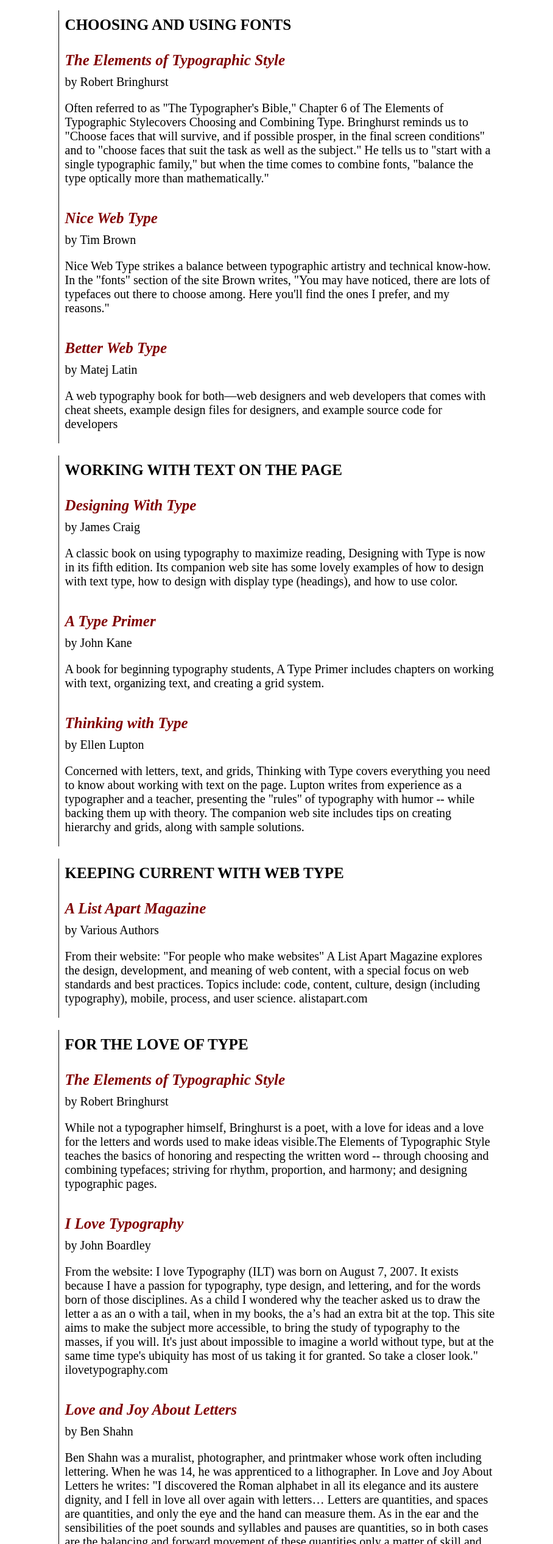
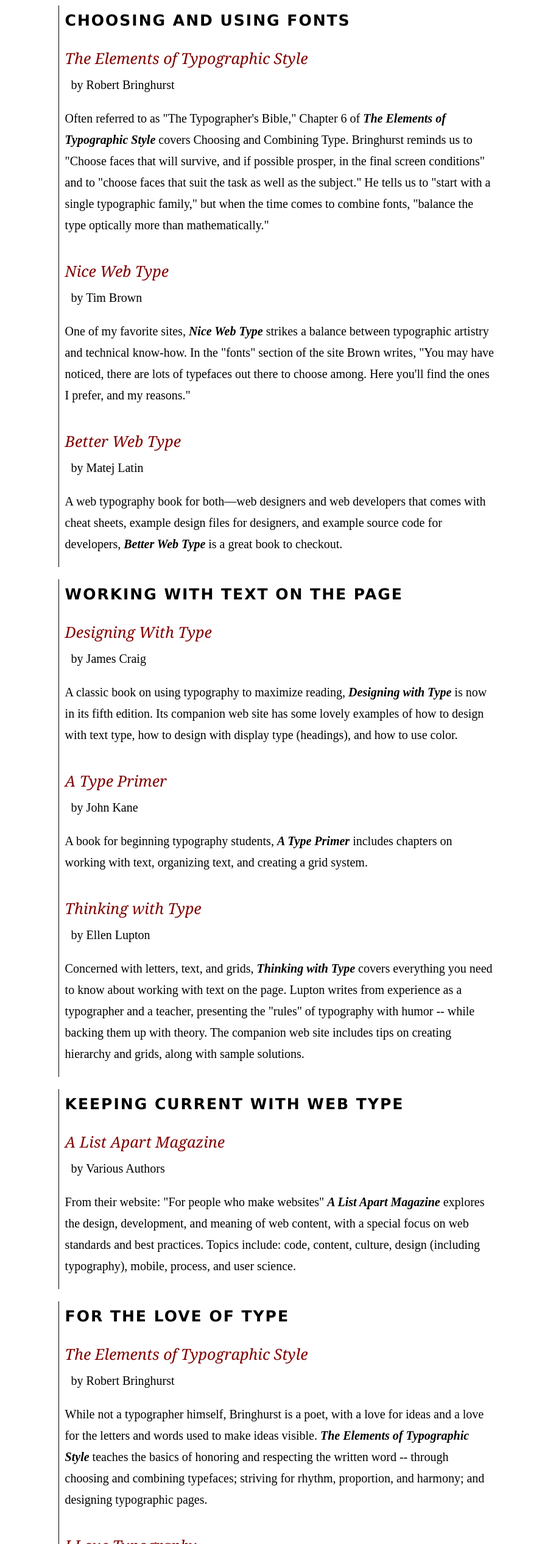
Before and after one commit to FbW-22-E04/uib-ui-ux-typography-xstartstaticx, a plain HTML site: page index.html in a window 1280 px wide. Shown: the part 268-2800 px from the top of the page at 61% size, without its empty margins (186-1094 px from the left). Drawn offline with Linux system fonts and the light colour scheme.

Commit message:
added text formatting and links

```diff
--- a/index.html
+++ b/index.html
@@ -9,154 +9,217 @@
     <link rel="preconnect" href="https://fonts.googleapis.com" />
     <link rel="preconnect" href="https://fonts.gstatic.com" crossorigin />
     <link
-      href="https://fonts.googleapis.com/css2?family=IBM+Plex+Serif:wght@300;400;700&display=swap"
+      href="https://fonts.googleapis.com/css2?family=IBM+Plex+Serif:wght@400;500;600&display=swap"
       rel="stylesheet"
     />
   </head>
   <body>
     <header>
-      <nav>
+      <nav id="to-top">
         <ul>
-          <li>Choosing and Using Fonts</li>
-          <li>Working with Text on the Page</li>
-          <li>Keeping Current with Web Type</li>
-          <li>For the Love of Type</li>
+          <li><a href="#section-1">Choosing and Using Fonts</a></li>
+          <li><a href="#section-2">Working with Text on the Page</a></li>
+          <li><a href="#section-3">Keeping Current with Web Type</a></li>
+          <li><a href="#section-4">For the Love of Type</a></li>
         </ul>
       </nav>
     </header>
     <main>
       <h1>Typography Resources</h1>
-      <section>
+      <section id="section-1">
         <h2>Choosing and Using Fonts</h2>
         <article>
-          <h3>The Elements of Typographic Style</h3>
+          <h3>
+            <a
+              href="https://en.wikipedia.org/wiki/The_Elements_of_Typographic_Style"
+              target="_blank"
+              >The Elements of Typographic Style</a
+            >
+          </h3>
           <p>by Robert Bringhurst</p>
           <p>
-            Often referred to as "The Typographer's Bible," Chapter 6 of The
-            Elements of Typographic Stylecovers Choosing and Combining Type.
-            Bringhurst reminds us to "Choose faces that will survive, and if
-            possible prosper, in the final screen conditions" and to "choose
-            faces that suit the task as well as the subject." He tells us to
-            "start with a single typographic family," but when the time comes to
-            combine fonts, "balance the type optically more than
-            mathematically."
+            Often referred to as "The Typographer's Bible," Chapter 6 of
+            <i><strong> The Elements of Typographic Style </strong></i> covers
+            Choosing and Combining Type. Bringhurst reminds us to "Choose faces
+            that will survive, and if possible prosper, in the final screen
+            conditions" and to "choose faces that suit the task as well as the
+            subject." He tells us to "start with a single typographic family,"
+            but when the time comes to combine fonts, "balance the type
+            optically more than mathematically."
           </p>
         </article>
         <article>
-          <h3>Nice Web Type</h3>
+          <h3>
+            <a href="http://nicewebtype.com/" target="_blank">Nice Web Type</a>
+          </h3>
           <p>by Tim Brown</p>
           <p>
-            Nice Web Type strikes a balance between typographic artistry and
-            technical know-how. In the "fonts" section of the site Brown writes,
-            "You may have noticed, there are lots of typefaces out there to
-            choose among. Here you'll find the ones I prefer, and my reasons."
+            One of my favorite sites,
+            <i><strong>Nice Web Type</strong></i> strikes a balance between
+            typographic artistry and technical know-how. In the "fonts" section
+            of the site Brown writes, "You may have noticed, there are lots of
+            typefaces out there to choose among. Here you'll find the ones I
+            prefer, and my reasons."
           </p>
         </article>
         <article>
-          <h3>Better Web Type</h3>
+          <h3>
+            <a href="https://betterwebtype.com/" target="_blank"
+              >Better Web Type</a
+            >
+          </h3>
           <p>by Matej Latin</p>
           <p>
             A web typography book for both—web designers and web developers that
             comes with cheat sheets, example design files for designers, and
-            example source code for developers
+            example source code for developers,
+            <i><strong>Better Web Type</strong></i> is a great book to checkout.
           </p>
         </article>
       </section>
-      <section>
+      <section id="section-2">
         <h2>Working with Text on the Page</h2>
         <article>
-          <h3>Designing With Type</h3>
+          <h3>
+            <a
+              href="https://www.amazon.com/Designing-Type-5th-Essential-Typography/dp/0823014134"
+              target="_blank"
+              >Designing With Type</a
+            >
+          </h3>
           <p>by James Craig</p>
           <p>
-            A classic book on using typography to maximize reading, Designing
-            with Type is now in its fifth edition. Its companion web site has
-            some lovely examples of how to design with text type, how to design
-            with display type (headings), and how to use color.
+            A classic book on using typography to maximize reading,
+            <i>
+              <strong> Designing with Type </strong>
+            </i>
+            is now in its fifth edition. Its companion web site has some lovely
+            examples of how to design with text type, how to design with display
+            type (headings), and how to use color.
           </p>
         </article>
         <article>
-          <h3>A Type Primer</h3>
+          <h3>
+            <a
+              href="https://www.amazon.com/Type-Primer-2nd-John-Kane/dp/0205066445"
+              target="_blank"
+              >A Type Primer</a
+            >
+          </h3>
           <p>by John Kane</p>
           <p>
-            A book for beginning typography students, A Type Primer includes
-            chapters on working with text, organizing text, and creating a grid
-            system.
+            A book for beginning typography students,
+            <i><strong>A Type Primer</strong></i> includes chapters on working
+            with text, organizing text, and creating a grid system.
           </p>
         </article>
         <article>
-          <h3>Thinking with Type</h3>
+          <h3>
+            <a href="http://thinkingwithtype.com/" target="_blank"
+              >Thinking with Type</a
+            >
+          </h3>
           <p>by Ellen Lupton</p>
           <p>
-            Concerned with letters, text, and grids, Thinking with Type covers
-            everything you need to know about working with text on the page.
-            Lupton writes from experience as a typographer and a teacher,
-            presenting the "rules" of typography with humor -- while backing
-            them up with theory. The companion web site includes tips on
-            creating hierarchy and grids, along with sample solutions.
+            Concerned with letters, text, and grids,
+            <i><strong>Thinking with Type</strong></i> covers everything you
+            need to know about working with text on the page. Lupton writes from
+            experience as a typographer and a teacher, presenting the "rules" of
+            typography with humor -- while backing them up with theory. The
+            companion web site includes tips on creating hierarchy and grids,
+            along with sample solutions.
           </p>
         </article>
       </section>
-      <section>
+      <section id="section-3">
         <h2>Keeping Current with Web Type</h2>
         <article>
-          <h3>A List Apart Magazine</h3>
+          <h3>
+            <a href="https://alistapart.com/" target="_blank"
+              >A List Apart Magazine</a
+            >
+          </h3>
           <p>by Various Authors</p>
           <p>
-            From their website: "For people who make websites" A List Apart
-            Magazine explores the design, development, and meaning of web
-            content, with a special focus on web standards and best practices.
-            Topics include: code, content, culture, design (including
-            typography), mobile, process, and user science. alistapart.com
+            From their website: "For people who make websites"
+            <i>
+              <strong> A List Apart Magazine </strong>
+            </i>
+            explores the design, development, and meaning of web content, with a
+            special focus on web standards and best practices. Topics include:
+            code, content, culture, design (including typography), mobile,
+            process, and user science.
           </p>
         </article>
       </section>
-      <section>
+      <section id="section-4">
         <h2>For the Love of Type</h2>
         <article>
-          <h3>The Elements of Typographic Style</h3>
+          <h3>
+            <a
+              href="https://en.wikipedia.org/wiki/The_Elements_of_Typographic_Style"
+              target="_blank"
+              >The Elements of Typographic Style</a
+            >
+          </h3>
           <p>by Robert Bringhurst</p>
           <p>
             While not a typographer himself, Bringhurst is a poet, with a love
             for ideas and a love for the letters and words used to make ideas
-            visible.The Elements of Typographic Style teaches the basics of
-            honoring and respecting the written word -- through choosing and
-            combining typefaces; striving for rhythm, proportion, and harmony;
-            and designing typographic pages.
+            visible.
+            <i><strong>The Elements of Typographic Style</strong></i> teaches
+            the basics of honoring and respecting the written word -- through
+            choosing and combining typefaces; striving for rhythm, proportion,
+            and harmony; and designing typographic pages.
           </p>
         </article>
         <article>
-          <h3>I Love Typography</h3>
+          <h3>
+            <a href="https://fonts.ilovetypography.com/" target="_blank"
+              >I Love Typography</a
+            >
+          </h3>
           <p>by John Boardley</p>
           <p>
-            From the website: I love Typography (ILT) was born on August 7,
-            2007. It exists because I have a passion for typography, type
-            design, and lettering, and for the words born of those disciplines.
-            As a child I wondered why the teacher asked us to draw the letter a
-            as an o with a tail, when in my books, the a’s had an extra bit at
-            the top. This site aims to make the subject more accessible, to
-            bring the study of typography to the masses, if you will. It's just
-            about impossible to imagine a world without type, but at the same
-            time type's ubiquity has most of us taking it for granted. So take a
-            closer look." ilovetypography.com
+            From the website: <i><strong>I love Typography</strong></i> (ILT)
+            was born on August 7, 2007. It exists because I have a passion for
+            typography, type design, and lettering, and for the words born of
+            those disciplines. As a child I wondered why the teacher asked us to
+            draw the letter a as an o with a tail, when in my books, the a’s had
+            an extra bit at the top. This site aims to make the subject more
+            accessible, to bring the study of typography to the masses, if you
+            will. It's just about impossible to imagine a world without type,
+            but at the same time type's ubiquity has most of us taking it for
+            granted. So take a closer look."
           </p>
         </article>
         <article>
-          <h3>Love and Joy About Letters</h3>
+          <h3>
+            <a
+              href="https://www.amazon.com/Love-Joy-about-Letters-Lettering/dp/B0006AYYFG"
+              target="_blank"
+              >Love and Joy About Letters</a
+            >
+          </h3>
           <p>by Ben Shahn</p>
           <p>
             Ben Shahn was a muralist, photographer, and printmaker whose work
             often including lettering. When he was 14, he was apprenticed to a
-            lithographer. In Love and Joy About Letters he writes: "I discovered
-            the Roman alphabet in all its elegance and its austere dignity, and
-            I fell in love all over again with letters… Letters are quantities,
-            and spaces are quantities, and only the eye and the hand can measure
-            them. As in the ear and the sensibilities of the poet sounds and
-            syllables and pauses are quantities, so in both cases are the
-            balancing and forward movement of these quantities only a matter of
-            skill and feeling and art."
+            lithographer. In
+            <i><strong>Love and Joy About Letters</strong></i> he writes: "I
+            discovered the Roman alphabet in all its elegance and its austere
+            dignity, and I fell in love all over again with letters… Letters are
+            quantities, and spaces are quantities, and only the eye and the hand
+            can measure them. As in the ear and the sensibilities of the poet
+            sounds and syllables and pauses are quantities, so in both cases are
+            the balancing and forward movement of these quantities only a matter
+            of skill and feeling and art."
           </p>
         </article>
       </section>
     </main>
+    <footer>
+      <p class="to-top"><a href="#to-top">Back to Top</a></p>
+    </footer>
   </body>
 </html>
--- a/style.css
+++ b/style.css
@@ -24,18 +24,34 @@ nav {
 li {
   font-size: 2rem;
   padding: 0.5rem 3rem;
-  color: maroon;
+}
+li a:link {
+  color: #660000;
+  text-decoration: none;
+}
+li a:visited {
+  color: #8a0f0f;
+}
+li a:hover {
+  color: #aa0e0e;
+  text-decoration: overline;
+}
+li a:active {
+  color: #f52f2f;
+  text-decoration: overline;
 }
 main {
   background-color: rgba(255, 255, 255, 0.453);
   margin: 4rem 10%;
+  border-radius: 3rem;
 }
 h1 {
-  font-size: 6rem;
+  font-size: 5.5rem;
   text-align: center;
   padding: 3rem;
   font-family: "IBM Plex Serif", serif;
-  font-weight: 300;
+  font-weight: 500;
+  letter-spacing: -0.2rem;
 }
 section {
   margin: 2rem 15%;
@@ -47,15 +63,58 @@ h2 {
   text-transform: uppercase;
   padding-top: 1rem;
   padding-bottom: 1rem;
+  font-family: Verdana, Geneva, Tahoma, sans-serif;
+  letter-spacing: 0.2rem;
 }
 h3 {
   font-size: 2.5rem;
+  font-family: Georgia, "Times New Roman", Times, serif;
   font-style: italic;
+  font-weight: 100;
   padding-top: 2rem;
   padding-bottom: 1rem;
+}
+h3 a:link {
+  text-decoration: none;
   color: maroon;
+}
+h3 a:visited {
+  color: #2e21e7;
+}
+h3 a:hover {
+  text-decoration: underline;
+}
+h3 a:active {
+  text-decoration: underline;
+  color: #2e21e7;
 }
 p {
   font-size: 2rem;
   padding-bottom: 2rem;
+  line-height: 3.5rem;
 }
+h3 + p {
+  text-indent: 1rem;
+}
+.to-top {
+  font-size: 2.5rem;
+  text-align: center;
+  padding-top: 1.5rem;
+  background-color: #9b9b9b8f;
+}
+.to-top a:link {
+  color: #660000;
+  text-decoration: none;
+}
+.to-top a:visited {
+  color: #2e21e7;
+}
+.to-top a:hover {
+  background-color: #ffffff9f;
+  text-decoration: underline;
+  padding: 1rem;
+}
+.to-top a:active {
+  color: #2e21e7;
+  text-decoration: underline;
+}
```
